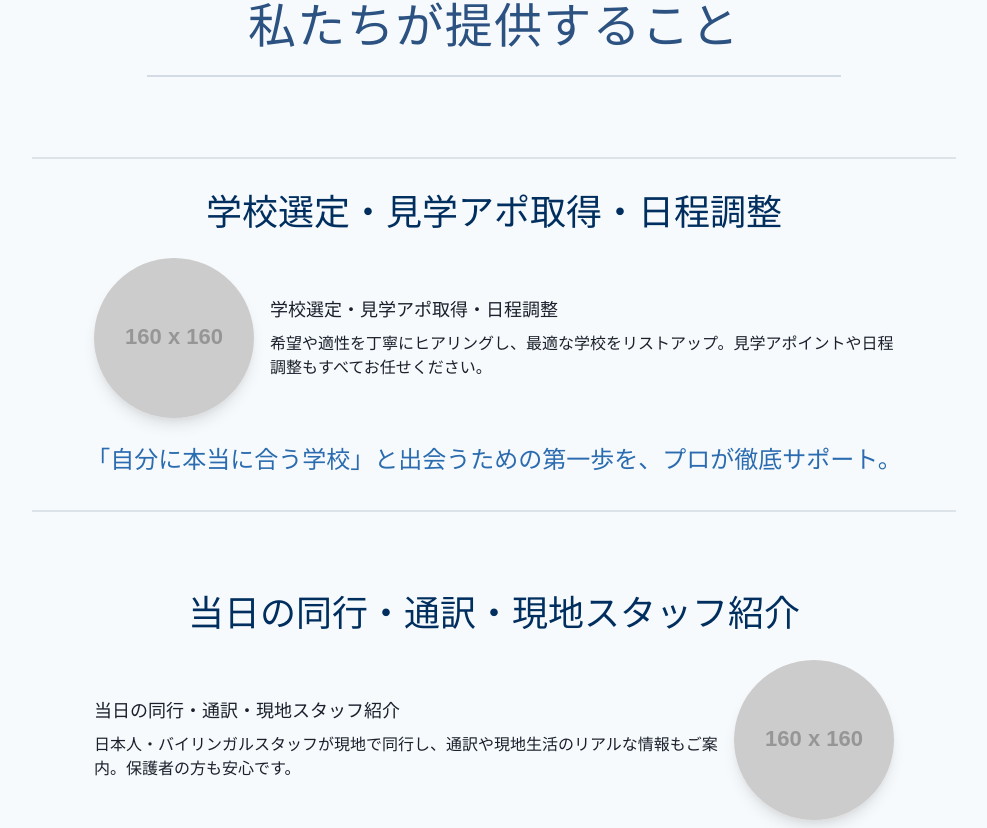
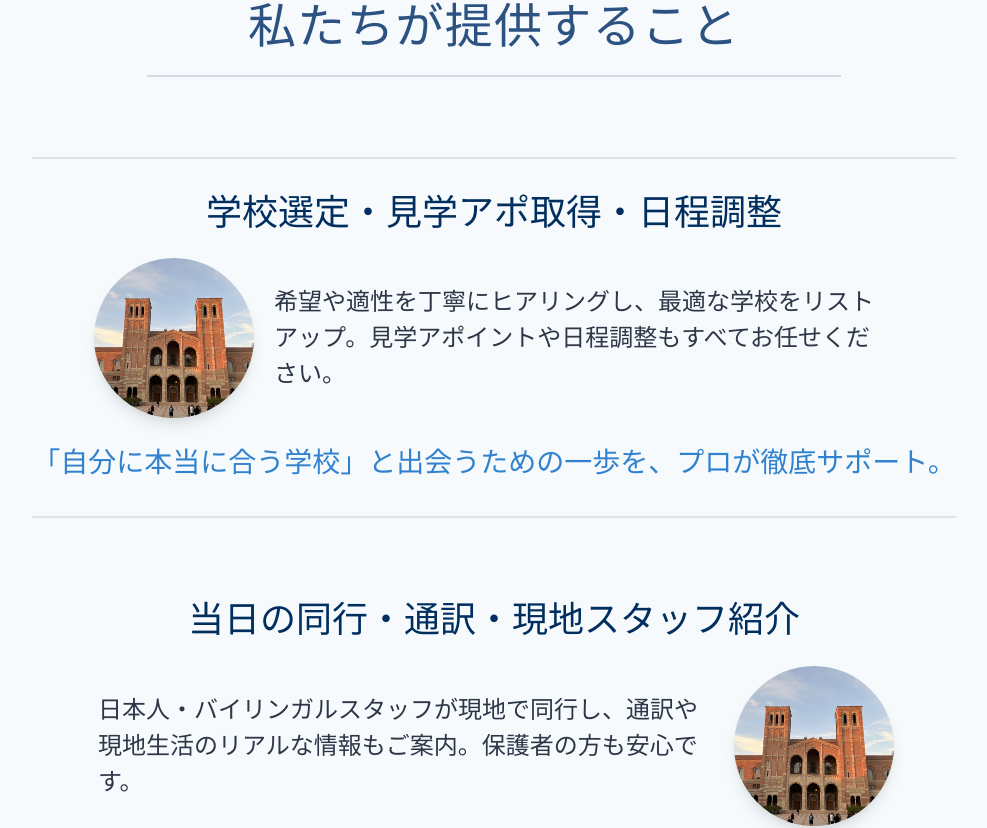
Before and after one commit to ideal-tomy/ryusapo_site, a React (Vite) app: page /service-detail in a window 1280 px wide. Shown: the part 3580-4408 px from the top of the page, without its empty margins (146-1133 px from the left). Built offline with nearby package versions, Linux system fonts and the light colour scheme.

Commit message:
修正05

```diff
--- a/src/pages/ServiceDetail/index.tsx
+++ b/src/pages/ServiceDetail/index.tsx
@@ -41,13 +41,12 @@ const serviceData = [
 見学後は進路相談や出願・入学手続きまで一気通貫。費用も明朗で、保護者の方も安心です。
     `,
     features: [
-      '学校選定・見学アポ取得・日程調整',
-      '当日の同行・通訳・現地スタッフ紹介',
-      '在学生・卒業生ネットワークでリアルな声を提供',
-      '見学後のフィードバック・進路相談・出願サポート',
-      '案内人ではなく"コンシェルジュ"型サポート',
-      '安心・快適な環境づくり（移動・滞在・保護者向け）',
-      'コスパの良さ（料金表で明示）'
+      { title: '学校選定・見学アポ取得・日程調整', img: '/images/summer02.jpg', description: '希望や適性を丁寧にヒアリングし、最適な学校をリストアップ。見学アポイントや日程調整もすべてお任せください。', blue: '「自分に本当に合う学校」と出会うための一歩を、プロが徹底サポート。' },
+      { title: '当日の同行・通訳・現地スタッフ紹介', img: '/images/summer02.jpg', description: '日本人・バイリンガルスタッフが現地で同行し、通訳や現地生活のリアルな情報もご案内。保護者の方も安心です。', blue: '「パンフレットでは分からない」学校の空気や雰囲気を、肌で体感できます。' },
+      { title: '在学生・卒業生ネットワークでリアルな声を提供', img: '/images/summer02.jpg', description: '実際に通っている生徒や卒業生の「生の声」を直接聞ける機会をアレンジ。疑問や不安もその場で解消。', blue: '「本当に自分に合うか」を納得して選べる、唯一無二の体験です。' },
+      { title: '見学後のフィードバック・進路相談・出願サポート', img: '/images/summer02.jpg', description: '見学後は、感じたこと・気づきを一緒に整理。進路相談や出願・入学手続きまで一気通貫でサポートします。', blue: '「見て終わり」ではなく、未来につながるアクションまで伴走します。' },
+      { title: '安心・快適な環境づくり（移動・滞在・保護者向け）', img: '/images/summer02.jpg', description: '移動や滞在先の手配、保護者向けのサポートも充実。初めての現地訪問でもストレスなく過ごせます。', blue: '「家族みんなが安心できる」現地校見学を実現します。' },
+      { title: 'コスパの良さ（料金表で明示）', img: '/images/summer02.jpg', description: 'ここまで手厚いサポートを、明朗な料金体系でご提供。費用面も納得してご利用いただけます。', blue: '「この価格でここまで？」と驚かれるコスパの良さを実感してください。' }
     ],
     priceTable: true
   },
@@ -65,12 +64,42 @@ const serviceData = [
 家庭ごとの事情や希望に寄り添い、最適な進路選択と合格・入学まで一気通貫でサポートします。
     `,
     features: [
-      '学校選定・エッセイ添削・面接練習',
-      'ビザ取得・現地生活準備',
-      '入学後の初期サポート',
-      '留学経験者がマンツーマンで伴走',
-      '英語指導パートナーと連携し全て対応',
-      '家庭ごとの事情に寄り添う柔軟な対応'
+      {
+        title: '学校選定・エッセイ添削・面接練習',
+        text: '生徒様の希望や適性を丁寧にヒアリングし、最適な進学先をご提案。合格に向けたエッセイ添削や面接練習も専門家が徹底サポートします。',
+        blue: '「夢への最短ルート」を一緒に見つけ、実現します。',
+        img: 'https://placehold.jp/160x160.png?text=Apply1',
+      },
+      {
+        title: 'ビザ取得・現地生活準備',
+        text: '複雑なビザ申請手続きから、渡航前の準備、現地での生活セットアップまで、安心して新生活をスタートできるようサポートします。',
+        blue: '「言葉の壁も心配無用」万全の準備で留学生活を。',
+        img: 'https://placehold.jp/160x160.png?text=Apply2',
+      },
+      {
+        title: '入学後の初期サポート',
+        text: '現地到着後のオリエンテーションや、学業・生活面での初期の悩み相談など、スムーズに新しい環境に慣れるためのお手伝いをします。',
+        blue: '「一人じゃない安心感」で、充実した留学生活を。',
+        img: 'https://placehold.jp/160x160.png?text=Apply3',
+      },
+      {
+        title: '留学経験者がマンツーマンで伴走',
+        text: '実際に留学を経験したカウンセラーが、生徒様一人ひとりに寄り添い、出願から卒業まで一貫してサポート。実体験に基づくアドバイスが強みです。',
+        blue: '「先輩がいるから心強い」あなたの挑戦を全力で応援。',
+        img: 'https://placehold.jp/160x160.png?text=Apply4',
+      },
+      {
+        title: '英語指導パートナーと連携し全て対応',
+        text: '提携する専門の英語指導機関と連携し、留学に必要な英語力の向上から、専門分野の英語対策まで幅広くカバーします。',
+        blue: '「英語力アップもお任せ」目標達成をサポート。',
+        img: 'https://placehold.jp/160x160.png?text=Apply5',
+      },
+      {
+        title: '家庭ごとの事情に寄り添う柔軟な対応',
+        text: 'ご家庭の教育方針や経済的な状況、生徒様の個性や目標など、あらゆる事情を考慮し、最適な留学プランをオーダーメイドでご提案します。',
+        blue: '「あなただけの留学プラン」を一緒に作り上げます。',
+        img: 'https://placehold.jp/160x160.png?text=Apply6',
+      },
     ]
   }
 ];
@@ -78,6 +107,59 @@ const serviceData = [
 const ServiceDetailPage = () => {
   const isMobile = useBreakpointValue({ base: true, md: false });
   const showIcon = useBreakpointValue({ base: false, md: true });
+
+  const visitFeaturesContent = (serviceData[1].features as { title: string; img: string; description: string; blue?: string; }[]).map((item, idx, arr) => (
+    <Box key={item.title} w="100%">
+      {idx === 0 && (
+        <Divider borderColor="gray.300" borderWidth={1} my={8} w="80%" mx="auto" />
+      )}
+      <Heading as="h3" size={{ base: 'md', md: 'xl' }} color="brand.base" mb={4} fontWeight="bold" textAlign="center">
+        {item.title}
+      </Heading>
+      <Grid
+        templateColumns={{ base: '1fr', md: idx % 2 === 0 ? '160px 1fr' : '1fr 160px' }}
+        alignItems="center"
+        gap={4}
+        maxW="800px"
+        mx="auto"
+        my={6}
+      >
+        <Box order={{ base: 1, md: idx % 2 === 0 ? 1 : 2 }} display="flex" justifyContent="center">
+          <Image
+            src={item.img}
+            alt={item.title} // Keep alt simple, or use description if more appropriate
+            boxSize={{ base: '120px', md: '160px' }}
+            borderRadius="full"
+            objectFit="cover"
+            boxShadow="lg"
+            flexShrink={0}
+            mx={{ base: 'auto', md: 0 }}
+          />
+        </Box>
+        <Box order={{ base: 2, md: idx % 2 === 0 ? 2 : 1 }} textAlign="left" p={1}>
+          {/* The Heading above already displays the title. This Box is for the description. */}
+          <Text fontSize="24px" color="gray.700" whiteSpace="pre-line">
+            {item.description}
+          </Text>
+        </Box>
+      </Grid>
+      {item.blue && (
+        <Text
+          fontSize="28px"
+          color="blue.500" // Chakra UIの青色スケールを使用。brand.blue等も可
+          mt={4}
+          textAlign="center"
+          w="full"
+          fontWeight="semibold"
+        >
+          {item.blue}
+        </Text>
+      )}
+      {idx !== arr.length - 1 && (
+        <Divider borderColor="gray.300" borderWidth={1} my={8} w="80%" mx="auto" />
+      )}
+    </Box>
+  ));
   return (
     <Box as="main" bg="gray.50">
       <Container maxW="container.xl" py={12}>
@@ -289,84 +371,7 @@ const ServiceDetailPage = () => {
                 />
               </Box>
               <VStack spacing={12} align="stretch" w="100%">
-                {[
-                  {
-                    title: '学校選定・見学アポ取得・日程調整',
-                    text: '希望や適性を丁寧にヒアリングし、最適な学校をリストアップ。見学アポイントや日程調整もすべてお任せください。',
-                    blue: '「自分に本当に合う学校」と出会うための第一歩を、プロが徹底サポート。',
-                    img: 'https://placehold.jp/160x160.png',
-                  },
-                  {
-                    title: '当日の同行・通訳・現地スタッフ紹介',
-                    text: '日本人・バイリンガルスタッフが現地で同行し、通訳や現地生活のリアルな情報もご案内。保護者の方も安心です。',
-                    blue: '「パンフレットでは分からない」学校の空気や雰囲気を、肌で体感できます。',
-                    img: 'https://placehold.jp/160x160.png',
-                  },
-                  {
-                    title: '在学生・卒業生ネットワークでリアルな声を提供',
-                    text: '実際に通っている生徒や卒業生の「生の声」を直接聞ける機会をアレンジ。疑問や不安もその場で解消。',
-                    blue: '「本当に自分に合うか」を納得して選べる、唯一無二の体験です。',
-                    img: 'https://placehold.jp/160x160.png',
-                  },
-                  {
-                    title: '見学後のフィードバック・進路相談・出願サポート',
-                    text: '見学後は、感じたこと・気づきを一緒に整理。進路相談や出願・入学手続きまで一気通貫でサポートします。',
-                    blue: '「見て終わり」ではなく、未来につながるアクションまで伴走します。',
-                    img: 'https://placehold.jp/160x160.png',
-                  },
-                  {
-                    title: '安心・快適な環境づくり（移動・滞在・保護者向け）',
-                    text: '移動や滞在先の手配、保護者向けのサポートも充実。初めての現地訪問でもストレスなく過ごせます。',
-                    blue: '「家族みんなが安心できる」現地校見学を実現します。',
-                    img: 'https://placehold.jp/160x160.png',
-                  },
-                  {
-                    title: 'コスパの良さ（料金表で明示）',
-                    text: 'ここまで手厚いサポートを、明朗な料金体系でご提供。費用面も納得してご利用いただけます。',
-                    blue: '「この価格でここまで？」と驚かれるコスパの良さを実感してください。',
-                    img: 'https://placehold.jp/160x160.png',
-                  },
-                ].map((item, idx, arr) => (
-                  <Box key={item.title} w="100%">
-                    {idx === 0 && (
-                      <Divider borderColor="gray.300" borderWidth={1} my={8} w="80%" mx="auto" />
-                    )}
-                    <Heading as="h3" size={{ base: 'md', md: 'xl' }} color="brand.base" mb={4} fontWeight="bold" textAlign="center">
-                      {item.title}
-                    </Heading>
-                    <Grid
-                      templateColumns={{ base: '1fr', md: idx % 2 === 0 ? '160px 1fr' : '1fr 160px' }}
-                      alignItems="center"
-                      gap={4}
-                      maxW="800px"
-                      mx="auto"
-                      my={6}
-                    >
-                      <Box order={{ base: 1, md: idx % 2 === 0 ? 1 : 2 }} display="flex" justifyContent="center">
-                        <Image
-                          src={item.img}
-                          alt={item.title}
-                          boxSize={{ base: '120px', md: '160px' }}
-                          borderRadius="full"
-                          objectFit="cover"
-                          boxShadow="lg"
-                          flexShrink={0}
-                          mx={{ base: 'auto', md: 0 }}
-                        />
-                  </Box>
-                      <Box order={{ base: 2, md: idx % 2 === 0 ? 2 : 1 }} textAlign="left">
-                        <Text fontSize="lg" fontWeight="semibold">{item.title}</Text>
-                        <Text mt={2}>{item.text}</Text>
-                </Box>
-                    </Grid>
-                    <Text color="blue.600" fontWeight="bold" fontSize={{ base: 'md', md: '24px' }} mt={4} mb={2} textAlign="center">
-                      {item.blue}
-                    </Text>
-                    {idx !== arr.length - 1 && (
-                      <Divider borderColor="gray.300" borderWidth={1} my={8} w="80%" mx="auto" />
-                    )}
-                  </Box>
-                ))}
+{visitFeaturesContent}
               </VStack>
               <Box mt={8}>{serviceData[1].priceTable && <SchoolVisitPricingTable />}</Box>
             </Box>
@@ -423,133 +428,56 @@ const ServiceDetailPage = () => {
                   opacity={0.8}
                 />
               </Box>
-              <VStack spacing={10} align="center">
-                <Box display="flex" alignItems="flex-start" gap={6} w="100%">
-                  {showIcon && (
-                    <Box fontSize={{ base: '3xl', md: '4xl' }} color="blue.600" opacity={0.9} mt={1}>
-                      🎯
-                    </Box>
-                  )}
-                  <Box flex={1}>
-                    <Heading as="h3" size={{ base: 'md', md: 'xl' }} color="brand.base" mb={2} fontWeight="bold">
-                      学校選定・エッセイ添削・面接練習
+              <VStack spacing={12} align="stretch" w="100%">
+                {(serviceData[2].features as { title: string; text: string; blue: string; img: string; }[]).map((item, idx, arr) => (
+                  <Box key={item.title} w="100%">
+                    {idx === 0 && (
+                      <Divider borderColor="gray.300" borderWidth={1} my={8} w="80%" mx="auto" />
+                    )}
+                    <Heading as="h3" size={{ base: 'md', md: 'xl' }} color="brand.base" mb={4} fontWeight="bold" textAlign="center">
+                      {item.title}
                     </Heading>
-                    <Text fontSize={{ base: 'md', md: '28px' }} color="gray.700" fontWeight="semibold">
-                      希望や適性を丁寧にヒアリングし、世界中の高校・大学から最適な進学先をリサーチ。エッセイ添削や面接練習もプロが徹底サポート。
-                    </Text>
-                    <Box h={4} />
-                    <Text fontSize={{ base: 'md', md: '28px' }} color="blue.600" fontWeight="bold">
-                      「合格」だけでなく、「納得と成長」のある進学体験を実現します。
-                    </Text>
+                    <Grid
+                      templateColumns={{ base: '1fr', md: idx % 2 === 0 ? '160px 1fr' : '1fr 160px' }}
+                      alignItems="center"
+                      gap={4}
+                      maxW="800px"
+                      mx="auto"
+                      my={6}
+                    >
+                      <Box order={{ base: 1, md: idx % 2 === 0 ? 1 : 2 }} display="flex" justifyContent="center">
+                        <Image
+                          src={item.img}
+                          alt={item.title}
+                          boxSize={{ base: '120px', md: '160px' }}
+                          borderRadius="full"
+                          objectFit="cover"
+                          boxShadow="lg"
+                          flexShrink={0}
+                          mx={{ base: 'auto', md: 0 }}
+                        />
+                      </Box>
+                      <Box order={{ base: 2, md: idx % 2 === 0 ? 2 : 1 }} textAlign="left">
+                        <Text fontSize="lg" fontWeight="semibold" color="gray.800">{item.title}</Text>
+                        <Text mt={2} color="gray.700">{item.text}</Text>
+                      </Box>
+                    </Grid>
+                    {item.blue && (
+                      <Text color="blue.600" fontWeight="bold" fontSize={{ base: 'md', md: '24px' }} mt={4} mb={2} textAlign="center">
+                        {item.blue}
+                      </Text>
+                    )}
+                    {idx !== arr.length - 1 && (
+                      <Divider borderColor="gray.300" borderWidth={1} my={8} w="80%" mx="auto" />
+                    )}
                   </Box>
-                </Box>
-                <Divider borderColor="gray.200" borderWidth={1} my={2} w="80%" />
-                <Box display="flex" alignItems="flex-start" gap={6} w="100%">
-                  {showIcon && (
-                    <Box fontSize={{ base: '3xl', md: '4xl' }} color="blue.600" opacity={0.9} mt={1}>
-                      📄
-                    </Box>
-                  )}
-                  <Box flex={1}>
-                    <Heading as="h3" size={{ base: 'md', md: 'xl' }} color="brand.base" mb={2} fontWeight="bold">
-                      ビザ取得・現地生活準備
-                    </Heading>
-                    <Text fontSize={{ base: 'md', md: '28px' }} color="gray.700" fontWeight="semibold">
-                      ビザ申請や現地での生活準備も、経験豊富なスタッフが一貫サポート。住まいや生活面の不安もまるごと解消。
-                    </Text>
-                    <Box h={4} />
-                    <Text fontSize={{ base: 'md', md: '28px' }} color="blue.600" fontWeight="bold">
-                      「海外生活のスタート」を安心して迎えられます。
-                    </Text>
-                  </Box>
-                </Box>
-                <Divider borderColor="gray.200" borderWidth={1} my={2} w="80%" />
-                <Box display="flex" alignItems="flex-start" gap={6} w="100%">
-                  {showIcon && (
-                    <Box fontSize={{ base: '3xl', md: '4xl' }} color="blue.600" opacity={0.9} mt={1}>
-                      🎓
-                    </Box>
-                  )}
-                  <Box flex={1}>
-                    <Heading as="h3" size={{ base: 'md', md: 'xl' }} color="brand.base" mb={2} fontWeight="bold">
-                      入学後の初期サポート
-                    </Heading>
-                    <Text fontSize={{ base: 'md', md: '28px' }} color="gray.700" fontWeight="semibold">
-                      入学後も「やりっぱなし」ではなく、現地での生活や学習の悩みも継続サポート。困った時はいつでも相談OK。
-                    </Text>
-                    <Box h={4} />
-                    <Text fontSize={{ base: 'md', md: '28px' }} color="blue.600" fontWeight="bold">
-                      「留学して終わり」ではなく、成長と安心をずっと支えます。
-                    </Text>
-                  </Box>
-                </Box>
-                <Divider borderColor="gray.200" borderWidth={1} my={2} w="80%" />
-                <Box display="flex" alignItems="flex-start" gap={6} w="100%">
-                  {showIcon && (
-                    <Box fontSize={{ base: '3xl', md: '4xl' }} color="blue.600" opacity={0.9} mt={1}>
-                      👨‍🏫
-                    </Box>
-                  )}
-                  <Box flex={1}>
-                    <Heading as="h3" size={{ base: 'md', md: 'xl' }} color="brand.base" mb={2} fontWeight="bold">
-                      留学経験者がマンツーマンで伴走
-                    </Heading>
-                    <Text fontSize={{ base: 'md', md: '28px' }} color="gray.700" fontWeight="semibold">
-                      自身も留学を経験したスタッフが、あなたの悩みや不安に寄り添いながら、合格・入学まで一緒に伴走します。
-                    </Text>
-                    <Box h={4} />
-                    <Text fontSize={{ base: 'md', md: '28px' }} color="blue.600" fontWeight="bold">
-                      「一人じゃない」から、最後までやり抜ける安心感。
-                    </Text>
-                  </Box>
-                </Box>
-                <Divider borderColor="gray.200" borderWidth={1} my={2} w="80%" />
-                <Box display="flex" alignItems="flex-start" gap={6} w="100%">
-                  {showIcon && (
-                    <Box fontSize={{ base: '3xl', md: '4xl' }} color="blue.600" opacity={0.9} mt={1}>
-                      🌐
-                    </Box>
-                  )}
-                  <Box flex={1}>
-                    <Heading as="h3" size={{ base: 'md', md: 'xl' }} color="brand.base" mb={2} fontWeight="bold">
-                      英語指導パートナーと連携し全て対応
-                    </Heading>
-                    <Text fontSize={{ base: 'md', md: '28px' }} color="gray.700" fontWeight="semibold">
-                      提携英語指導会社「Engrowth」と連携し、英語力やエッセイ添削も万全。どんなレベルからでも安心して挑戦できます。
-                    </Text>
-                    <Box h={4} />
-                    <Text fontSize={{ base: 'md', md: '28px' }} color="blue.600" fontWeight="bold">
-                      「英語が不安」でも、プロのサポートで夢を叶えられます。
-                    </Text>
-                  </Box>
-                </Box>
-                <Divider borderColor="gray.200" borderWidth={1} my={2} w="80%" />
-                <Box display="flex" alignItems="flex-start" gap={6} w="100%">
-                  {showIcon && (
-                    <Box fontSize={{ base: '3xl', md: '4xl' }} color="blue.600" opacity={0.9} mt={1}>
-                      💝
-                    </Box>
-                  )}
-                  <Box flex={1}>
-                    <Heading as="h3" size={{ base: 'md', md: 'xl' }} color="brand.base" mb={2} fontWeight="bold">
-                      家庭ごとの事情に寄り添う柔軟な対応
-                    </Heading>
-                    <Text fontSize={{ base: 'md', md: '28px' }} color="gray.700" fontWeight="semibold">
-                      ご家庭ごとの事情や希望に合わせて、最適な進路・サポートプランをご提案。どんなご相談もお気軽にどうぞ。
-                    </Text>
-                    <Box h={4} />
-                    <Text fontSize={{ base: 'md', md: '28px' }} color="blue.600" fontWeight="bold">
-                      「あなたに合った留学」を一緒に実現します。
-                    </Text>
-                  </Box>
-                </Box>
+                ))}
               </VStack>
             </Box>
           </Box>
-        </VStack>
-        <Box mt={24} mb={16}>
-          <Heading as="h2" size={{ base: 'lg', md: '2xl' }} color="blue.700" textAlign="center" fontWeight="extrabold" mb={8} letterSpacing="wide">
-            留学って、いつから検討すればいいの？
+          <Box mt={24} mb={16}>
+            <Heading as="h2" size={{ base: 'lg', md: '2xl' }} color="blue.700" textAlign="center" fontWeight="extrabold" mb={8} letterSpacing="wide">
+              留学って、いつから検討すればいいの？
           </Heading>
           <Box mb={8}>
             <Text fontSize={{ base: 'md', md: '28px' }} color="gray.700" mb={4}>
@@ -653,6 +581,7 @@ const ServiceDetailPage = () => {
         <Box bg="gray.100" py={16} mt={12}>
           <MainCTA />
         </Box>
+      </VStack>
       </Container>
     </Box>
   );
```
